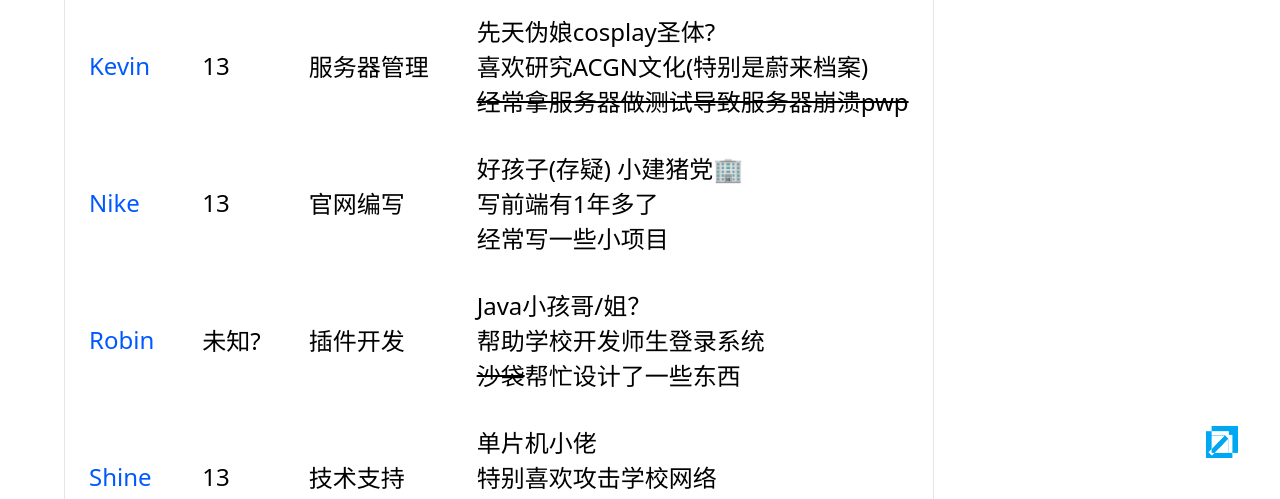
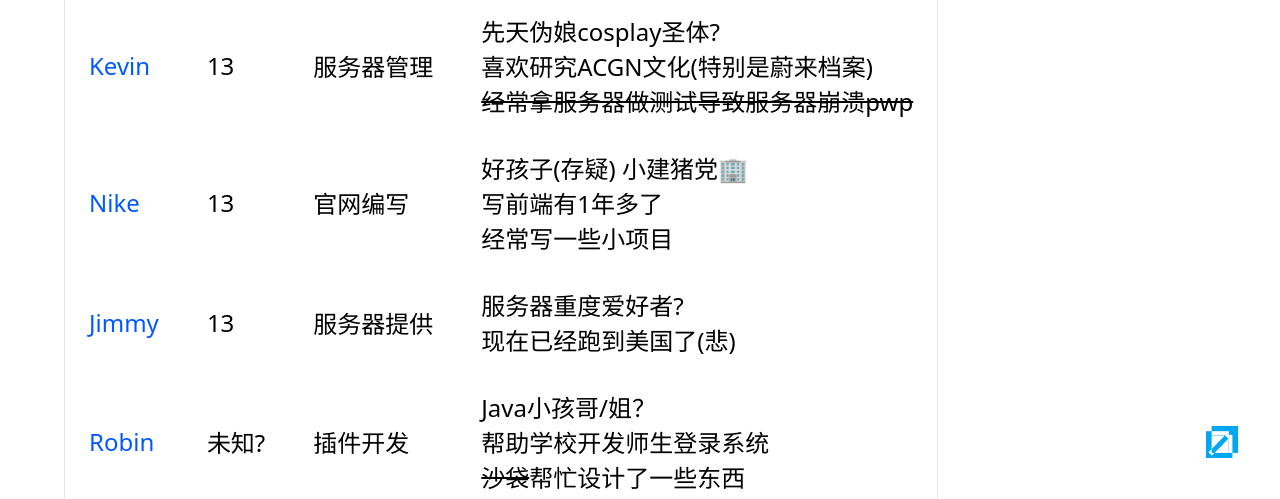
Before and after one commit to NikeMa2011/MCServerWebsite, a website: page kevinServerClientWeb/assets/web/contributors.html in a window 1280 px wide. Shown: the part 301-800 px from the top of the page. Drawn offline with Linux system fonts and the light colour scheme.

Commit message:
在"贡献者名单"添加Jimmy

```diff
--- a/kevinServerClientWeb/assets/web/contributors.html
+++ b/kevinServerClientWeb/assets/web/contributors.html
@@ -35,6 +35,12 @@
                         <th>好孩子(存疑) 小建猪党🏢<br>写前端有1年多了<br>经常写一些小项目</th>
                     </tr>
                     <tr>
+                        <th><a href="mailto:zbc857758@163.com">Jimmy</a></th>
+                        <th>13</th>
+                        <th>服务器提供</th>
+                        <th>服务器重度爱好者?<br>现在已经跑到美国了(悲)</th>
+                    </tr>
+                    <tr>
                         <th><a href="mailto:f1rst.133@outlook.com">Robin</a></th>
                         <th>未知?</th>
                         <th>插件开发</th>
```
